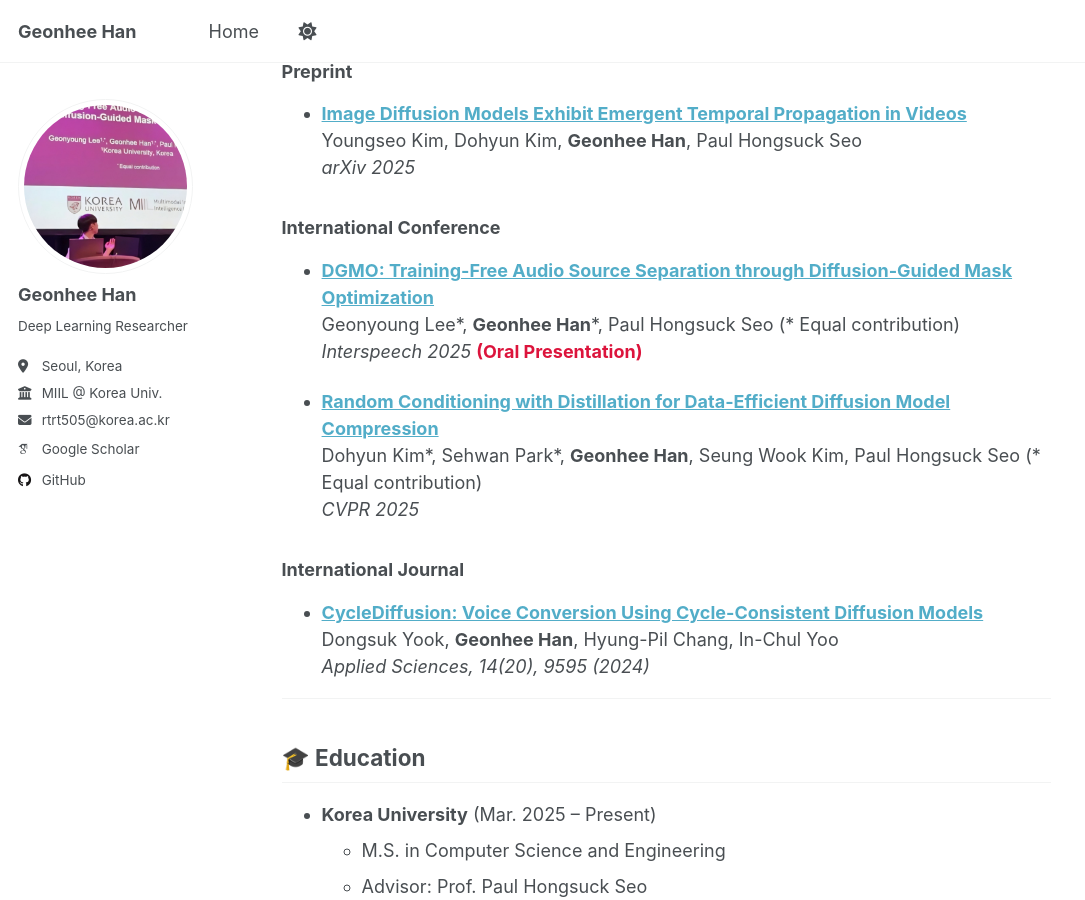
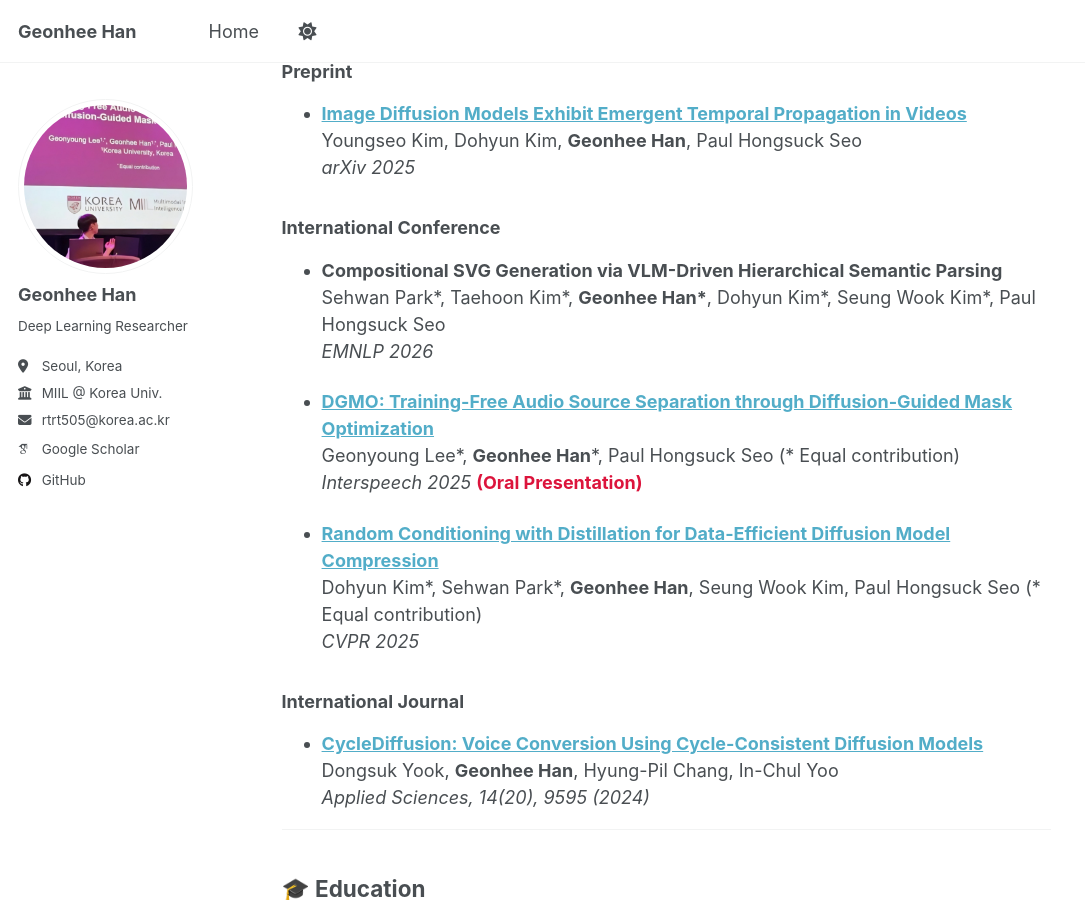
Before and after one commit to chaksseu/chaksseu.github.io, a Jekyll site: the page built from _pages/home.md, in a window 1280 px wide and 900 px high, scrolled down 555 px. Shown: the whole window, without its empty margins (0-1085 px from the left). Built offline with Jekyll 4.4.1, drawn with Linux system fonts in a browser that asks for light colours; some web fonts are replaced.

Commit message:
update 260821

```diff
--- a/_pages/home.md
+++ b/_pages/home.md
@@ -27,6 +27,10 @@ My research focuses on advancing **Multimodal Generative AI**, particularly by e
   *arXiv 2025* <br>
 
 ### International Conference
+
+* **Compositional SVG Generation via VLM-Driven Hierarchical Semantic Parsing** <br>
+  Sehwan Park\*, Taehoon Kim\*, **Geonhee Han\***, Dohyun Kim\*, Seung Wook Kim\*, Paul Hongsuck Seo <br>
+  *EMNLP 2026* <span style="color:crimson; font-weight:bold;"></span> <br>
 
 * **[DGMO: Training-Free Audio Source Separation through Diffusion-Guided Mask Optimization](https://wltschmrz.github.io/DGMO/)** <br>
   Geonyoung Lee\*, **Geonhee Han**\*, Paul Hongsuck Seo (\* Equal contribution) <br>
```
